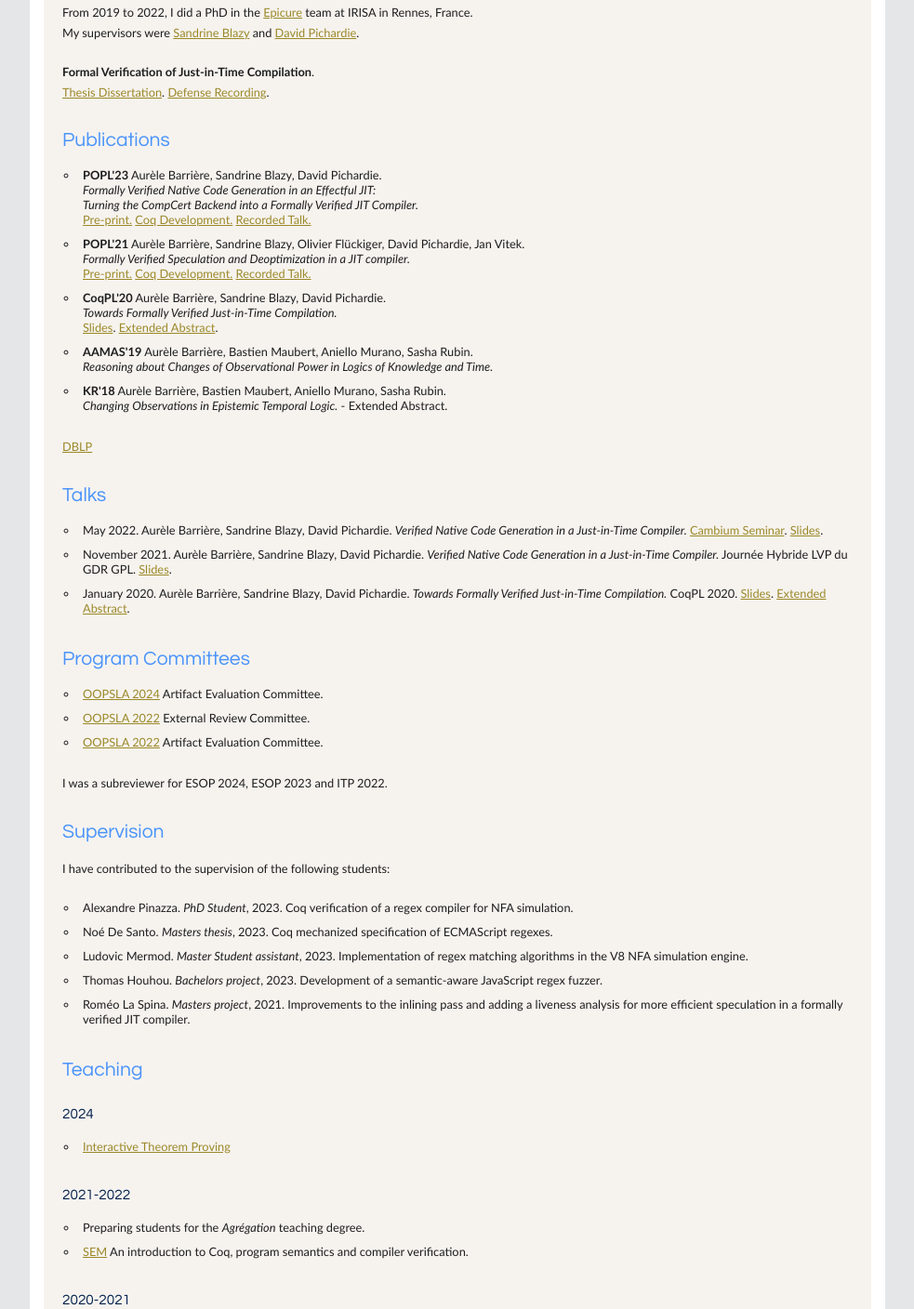
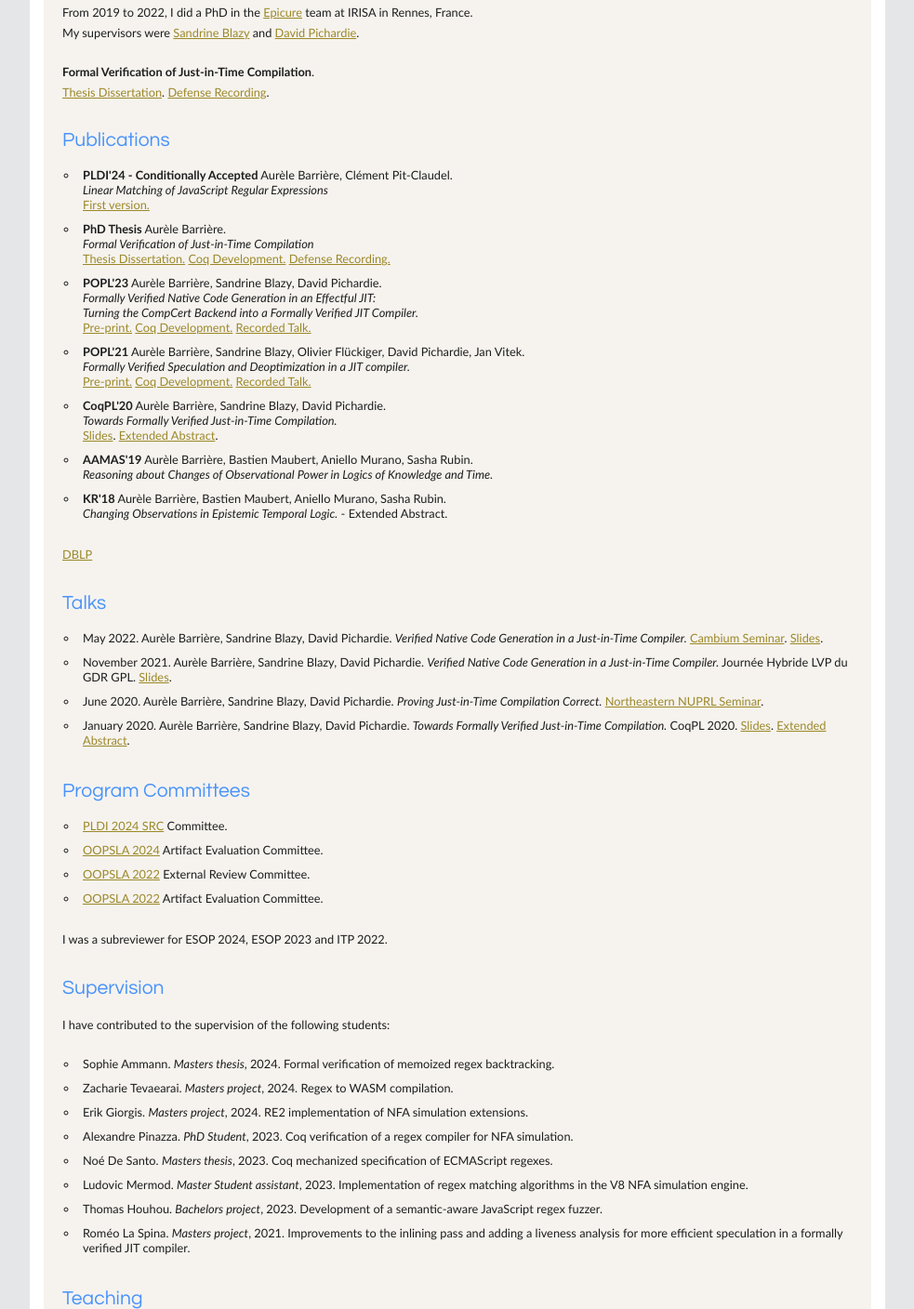
Before and after one commit to Aurele-Barriere/Aurele-Barriere.github.io, a plain HTML site: page index.html in a window 1280 px wide. Shown: the part 467-1875 px from the top of the page at 93% size, without its empty margins (148-1131 px from the left). Drawn offline with Linux system fonts and the light colour scheme.

Commit message:
updates: pulibcations, students, committees, talks

```diff
--- a/index.html
+++ b/index.html
@@ -49,11 +49,18 @@
 
 	<a name="publications"></a><h1>Publications</h1>
 	<ul>
+	  <li><b>PLDI'24 - Conditionally Accepted</b> Aurèle Barrière, Clément Pit-Claudel. <br/>
+	    <i>Linear Matching of JavaScript Regular Expressions</i><br/>
+	    <a href="https://arxiv.org/abs/2311.17620">First version.</a></li>
+
+	  <li><b>PhD Thesis</b> Aurèle Barrière. <br/>
+	    <i>Formal Verification of Just-in-Time Compilation</i><br/>
+	    <a href="phd/main.pdf">Thesis Dissertation.</a> <a href="https://github.com/Aurele-Barriere/JIThm"> Coq Development.</a> <a href="https://youtu.be/mbkF3BwenV4">Defense Recording.</a></li>
+
 	  <li><b>POPL'23</b> Aurèle Barrière, Sandrine Blazy, David Pichardie. <br/>
 	    <i>Formally Verified Native Code Generation in an Effectful JIT:<br/>
 	    Turning the CompCert Backend into a Formally Verified JIT Compiler.</i><br/>
 	    <a href="papers/fmjit.pdf">Pre-print.</a> <a href="https://github.com/Aurele-Barriere/FM-JIT"> Coq Development.</a> <a href="https://www.youtube.com/watch?v=KJfViNtQGIk">Recorded Talk.</a></li>
-
 
 	  <li><b>POPL'21</b> Aurèle Barrière, Sandrine Blazy, Olivier Flückiger, David Pichardie, Jan Vitek. <br/>
 	    <i>Formally Verified Speculation and Deoptimization in a JIT compiler.</i><br/>
@@ -76,11 +83,13 @@
 	<ul>
 	  <li>May 2022. Aurèle Barrière, Sandrine Blazy, David Pichardie. <i>Verified Native Code Generation in a Just-in-Time Compiler.</i> <a href="https://cambium.inria.fr/seminar.html">Cambium Seminar</a>. <a href="papers/cambium_slides.pdf">Slides</a>. </li>
 	  <li>November 2021. Aurèle Barrière, Sandrine Blazy, David Pichardie. <i>Verified Native Code Generation in a Just-in-Time Compiler.</i> Journée Hybride LVP du GDR GPL. <a href="papers/lvp_slides.pdf">Slides</a>. </li>
+	  <li>June 2020. Aurèle Barrière, Sandrine Blazy, David Pichardie. <i>Proving Just-in-Time Compilation Correct.</i> <a href="https://lists.ccs.neu.edu/pipermail/pl-seminar/2020/000942.html">Northeastern NUPRL Seminar</a>.</li>
 	  <li>January 2020. Aurèle Barrière, Sandrine Blazy, David Pichardie. <i>Towards Formally Verified Just-in-Time Compilation.</i> CoqPL 2020. <a href="papers/coqpl20_slides.pdf">Slides</a>. <a href="papers/coqpl20_abstract.pdf">Extended Abstract</a>. </li>
 	</ul>
 
 	<a name="committees"></a><h1>Program Committees</h1>
 	<ul>
+	  <li> <a href="https://pldi24.sigplan.org/track/pldi-2024-src">PLDI 2024 SRC</a> Committee.</li>
 	  <li> <a href="https://2024.splashcon.org/track/splash-2024-oopsla-artifacts">OOPSLA 2024</a> Artifact Evaluation Committee.</li>
 	  <li> <a href="https://2022.splashcon.org/track/splash-2022-oopsla">OOPSLA 2022</a> External Review Committee.  </li>
 	  <li> <a href="https://2022.splashcon.org/track/splash-2022-Artifacts">OOPSLA 2022</a> Artifact Evaluation Committee. </li>
@@ -91,6 +100,9 @@
 	<a name="supervision"></a><h1>Supervision</h1>
 	<p>I have contributed to the supervision of the following students:</p>
 	<ul>
+	  <li>Sophie Ammann. <i>Masters thesis</i>, 2024. Formal verification of memoized regex backtracking. </li>
+	  <li>Zacharie Tevaearai. <i>Masters project</i>, 2024. Regex to WASM compilation. </li>
+	  <li>Erik Giorgis. <i>Masters project</i>, 2024. RE2 implementation of NFA simulation extensions. </li>
 	  <li>Alexandre Pinazza. <i>PhD Student</i>, 2023. Coq verification of a regex compiler for NFA simulation. </li>
 	  <li>Noé De Santo. <i>Masters thesis</i>, 2023. Coq mechanized specification of ECMAScript regexes.</li>
 	  <li>Ludovic Mermod. <i>Master Student assistant</i>, 2023. Implementation of regex matching algorithms in the V8 NFA simulation engine.</li>
```
